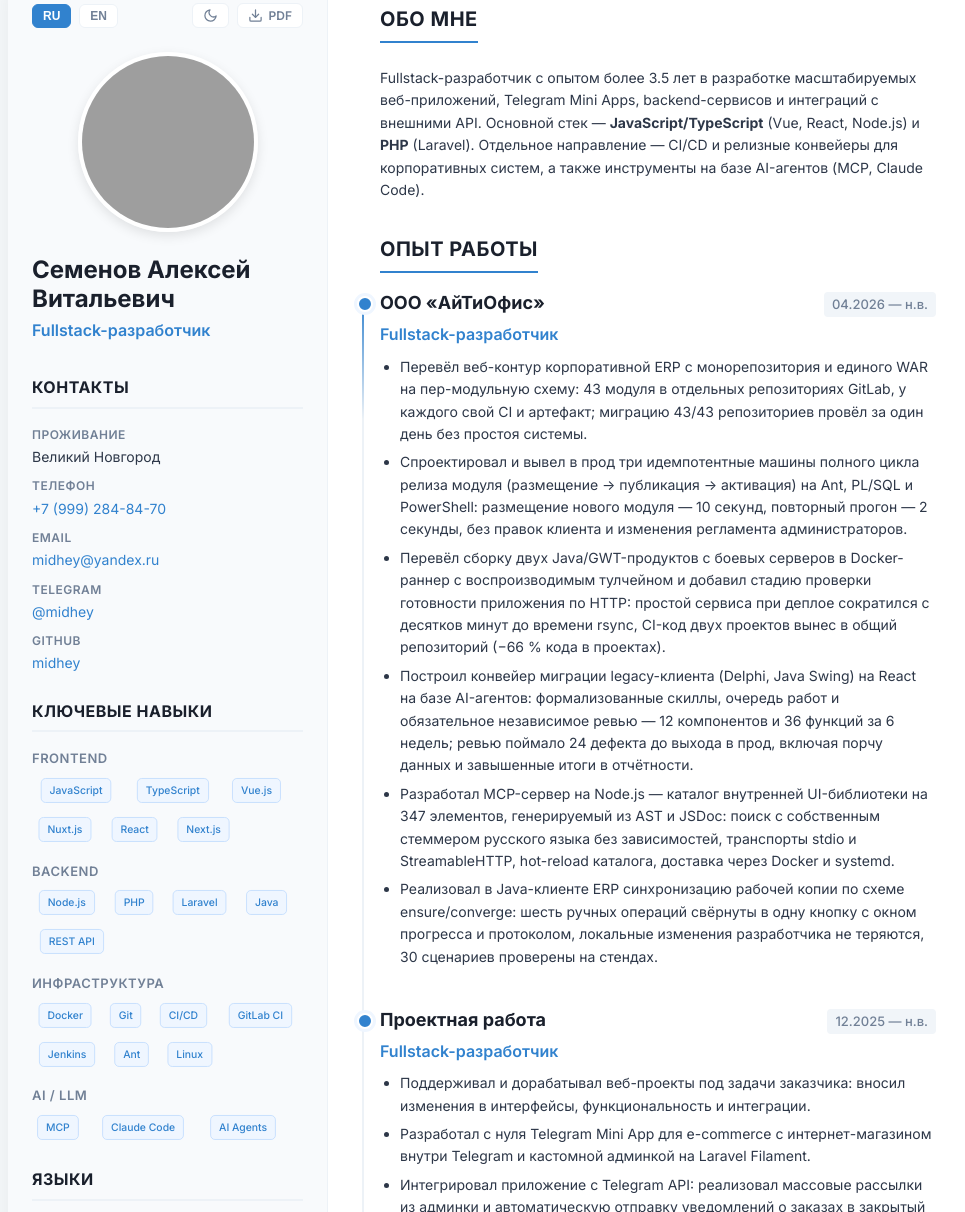
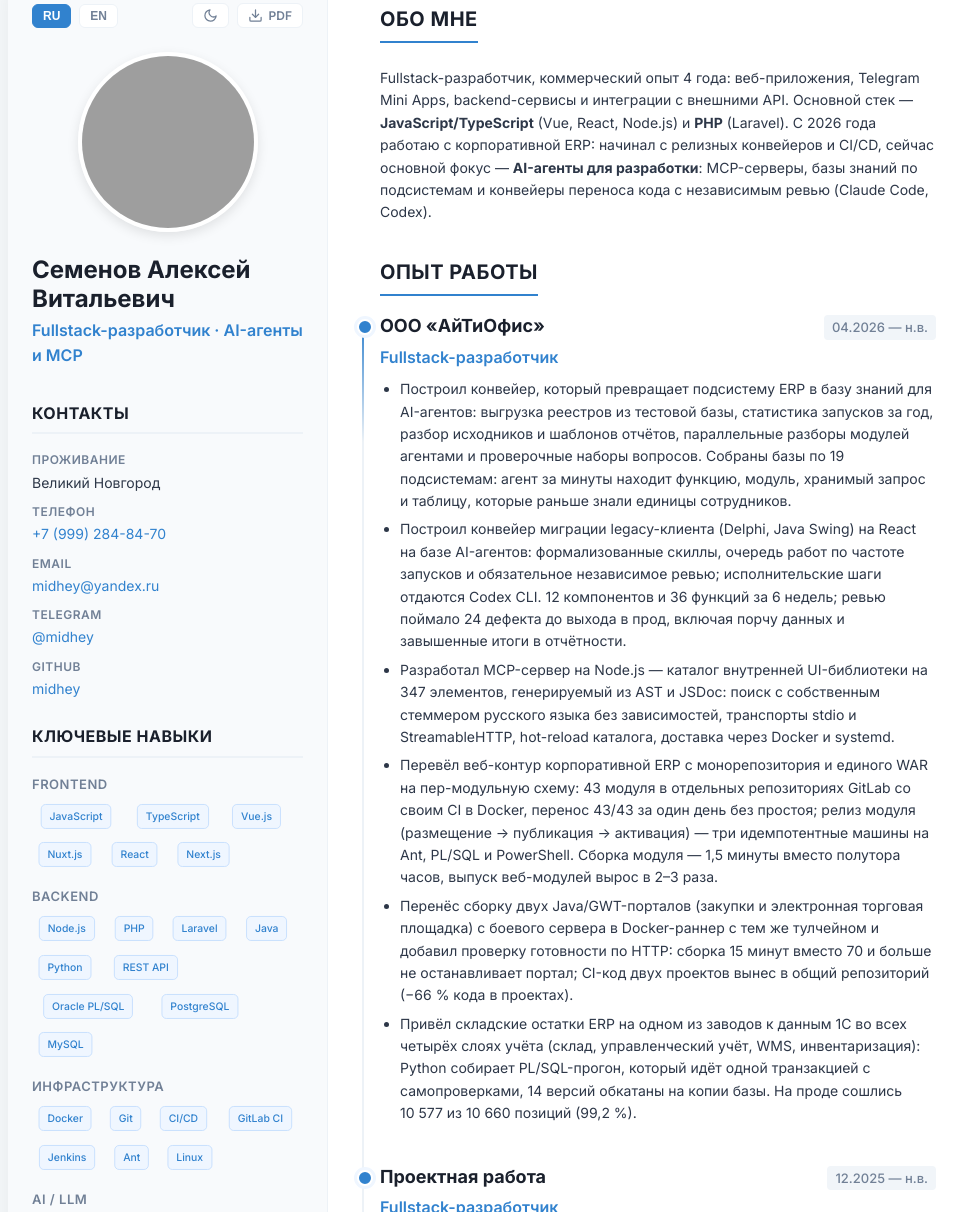
Before and after one commit to midhey/cv, a plain HTML site: page index.html in a window 1280 px wide. Shown: the part 69-1281 px from the top of the page, without its empty margins (152-1117 px from the left). Drawn offline with nearby package versions, Linux system fonts and the light colour scheme; grey boxes are pictures that could not be loaded.

Commit message:
feat: AI-фокус в резюме — базы знаний, сверка с 1С, новые цифры
- заголовок «Fullstack-разработчик · AI-агенты и MCP» отдельным ключом headline
- «Обо мне»: 4 года опыта, AI-агенты для разработки как основной фокус
- АйТиОфис: базы знаний по 19 подсистемам, сверка остатков с 1С, цифры сборки и выпусков; исправлена формулировка про простой GPMS
- проектная работа: собственная CMS вместо общего пункта
- навыки: Python, Oracle PL/SQL, PostgreSQL, MySQL, Codex CLI

Co-Authored-By: Claude Opus 5.5 <noreply@anthropic.com>

```diff
--- a/assets/js/locales/en.js
+++ b/assets/js/locales/en.js
@@ -2,12 +2,13 @@
 export const en = {
     name: "Alexey Semenov",
     position: "Fullstack Developer",
+    headline: "Fullstack Developer · AI Agents & MCP",
     contacts_title: "Contacts",
     skills_title: "Key Skills",
     skills_infra: "Infrastructure",
     languages_title: "Languages",
     about_title: "About Me",
-    about_text: `Fullstack Developer with over 3.5 years of experience in developing scalable web applications, Telegram Mini Apps, backend services, and external API integrations. Main stack: <b>JavaScript/TypeScript</b> (Vue, React, Node.js) and <b>PHP</b> (Laravel). A separate track is CI/CD and release pipelines for enterprise systems, plus tooling built on AI agents (MCP, Claude Code).`,
+    about_text: `Fullstack Developer with 4 years of commercial experience: web applications, Telegram Mini Apps, backend services, and external API integrations. Main stack: <b>JavaScript/TypeScript</b> (Vue, React, Node.js) and <b>PHP</b> (Laravel). Since 2026 I have been working on a corporate ERP: I started with release pipelines and CI/CD, and my main focus now is <b>AI agents for software development</b>: MCP servers, subsystem knowledge bases, and code migration pipelines with independent review (Claude Code, Codex).`,
     experience_title: "Work Experience",
     education_title: "Education",
     location: "Veliky Novgorod",
@@ -32,15 +33,15 @@ export const en = {
     exp_new_intel: "New Intelligence",
 
     exp_itoffice_list: `
-        <li>Migrated the web tier of a corporate ERP from a monorepo and a single WAR to a per-module scheme: 43 modules in separate GitLab repositories, each with its own CI and artifact; completed the 43/43 repository migration in one day with zero downtime.</li>
-        <li>Designed and shipped to production three idempotent release machines covering the full module lifecycle (allocate to publish to activate) in Ant, PL/SQL, and PowerShell: 10 seconds to onboard a new module, 2 seconds for a converged re-run, with no client changes and no change to admin procedures.</li>
-        <li>Moved the builds of two Java/GWT products off production servers into a Docker runner with a reproducible toolchain and added an HTTP application-readiness stage: deploy downtime dropped from tens of minutes to the duration of an rsync, and CI code for both projects was extracted into a shared repository (-66% in-project code).</li>
-        <li>Built an AI-agent-driven pipeline for migrating a legacy client (Delphi, Java Swing) to React: formalized skills, a work queue, and a mandatory independent review step - 12 components and 36 functions in 6 weeks; the review caught 24 defects before production, including data corruption and inflated report totals.</li>
+        <li>Built a pipeline that turns an ERP subsystem into a knowledge base for AI agents: registry exports from the test database, a year of usage statistics, source and report-template scanning, parallel module analyses by agents, and evaluation question sets. Knowledge bases now cover 19 subsystems: an agent finds the right function, module, stored query, and table in minutes - knowledge that used to live in a few people's heads.</li>
+        <li>Built an AI-agent-driven pipeline for migrating a legacy client (Delphi, Java Swing) to React: formalized skills, a work queue ordered by usage, and a mandatory independent review step; execution steps are delegated to Codex CLI. 12 components and 36 functions in 6 weeks; the review caught 24 defects before production, including data corruption and inflated report totals.</li>
         <li>Developed a Node.js MCP server - a 347-item catalog of an internal UI library generated from AST and JSDoc: search with a custom zero-dependency Russian stemmer, stdio and StreamableHTTP transports, catalog hot reload, and Docker/systemd delivery.</li>
-        <li>Implemented working-copy synchronization in the ERP Java client using an ensure/converge design: six manual steps collapsed into a single button with a progress window and log, local developer changes are never lost, and 30 scenarios were verified on staging.</li>
+        <li>Migrated the web tier of a corporate ERP from a monorepo and a single WAR to a per-module scheme: 43 modules in separate GitLab repositories, each with its own Docker-based CI, all 43 moved in one day with zero downtime; module release (allocate, publish, activate) runs on three idempotent machines in Ant, PL/SQL, and PowerShell. A module now builds in 1.5 minutes instead of 1.5 hours, and web module releases grew 2-3x.</li>
+        <li>Moved the builds of two Java/GWT portals (procurement and an e-trading platform) off the production server into a Docker runner with the same toolchain and added an HTTP readiness check: builds take 15 minutes instead of 70 and no longer take the portal down; CI code for both projects was extracted into a shared repository (-66% in-project code).</li>
+        <li>Reconciled ERP inventory balances at one of the plants with 1C across all four accounting layers (warehouse, management accounting, WMS, stocktaking): a Python generator builds a PL/SQL run that executes in a single transaction with self-checks, rehearsed in 14 versions on a database copy. In production, 10,577 of 10,660 items matched 1C (99.2%).</li>
     `,
     exp_project_list: `
-        <li>Maintained and improved web projects based on client requirements: UI changes, functionality updates, and integrations.</li>
+        <li>Building my own CMS for landing pages: pages assembled from blocks with strict schemas, static HTML output via Astro, a React admin panel, a Hono + Drizzle + PostgreSQL API, and an MCP server that lets LLMs edit and publish pages; one-command VPS install and updates with backup and rollback.</li>
         <li>Developed a Telegram Mini App for e-commerce from scratch with an in-app store and custom Laravel Filament admin panel.</li>
         <li>Integrated the app with Telegram API: implemented bulk messaging from the admin panel and automated order notifications to a private channel.</li>
         <li>Developed the frontend using Nuxt 4, TanStack Vue Query, and Pinia; built a custom style architecture with SCSS and BEM.</li>
--- a/assets/js/locales/ru.js
+++ b/assets/js/locales/ru.js
@@ -2,12 +2,13 @@
 export const ru = {
     name: "Семенов Алексей Витальевич",
     position: "Fullstack-разработчик",
+    headline: "Fullstack-разработчик · AI-агенты и MCP",
     contacts_title: "Контакты",
     skills_title: "Ключевые навыки",
     skills_infra: "Инфраструктура",
     languages_title: "Языки",
     about_title: "Обо мне",
-    about_text: `Fullstack-разработчик с опытом более 3.5 лет в разработке масштабируемых веб-приложений, Telegram Mini Apps, backend-сервисов и интеграций с внешними API. Основной стек — <b>JavaScript/TypeScript</b> (Vue, React, Node.js) и <b>PHP</b> (Laravel). Отдельное направление — CI/CD и релизные конвейеры для корпоративных систем, а также инструменты на базе AI-агентов (MCP, Claude Code).`,
+    about_text: `Fullstack-разработчик, коммерческий опыт 4 года: веб-приложения, Telegram Mini Apps, backend-сервисы и интеграции с внешними API. Основной стек — <b>JavaScript/TypeScript</b> (Vue, React, Node.js) и <b>PHP</b> (Laravel). С 2026 года работаю с корпоративной ERP: начинал с релизных конвейеров и CI/CD, сейчас основной фокус — <b>AI-агенты для разработки</b>: MCP-серверы, базы знаний по подсистемам и конвейеры переноса кода с независимым ревью (Claude Code, Codex).`,
     experience_title: "Опыт работы",
     education_title: "Образование",
     location: "Великий Новгород",
@@ -34,15 +35,15 @@ export const ru = {
 
     // Списки достижений
     exp_itoffice_list: `
-        <li>Перевёл веб-контур корпоративной ERP с монорепозитория и единого WAR на пер-модульную схему: 43 модуля в отдельных репозиториях GitLab, у каждого свой CI и артефакт; миграцию 43/43 репозиториев провёл за один день без простоя системы.</li>
-        <li>Спроектировал и вывел в прод три идемпотентные машины полного цикла релиза модуля (размещение → публикация → активация) на Ant, PL/SQL и PowerShell: размещение нового модуля — 10 секунд, повторный прогон — 2 секунды, без правок клиента и изменения регламента администраторов.</li>
-        <li>Перевёл сборку двух Java/GWT-продуктов с боевых серверов в Docker-раннер с воспроизводимым тулчейном и добавил стадию проверки готовности приложения по HTTP: простой сервиса при деплое сократился с десятков минут до времени rsync, CI-код двух проектов вынес в общий репозиторий (−66 % кода в проектах).</li>
-        <li>Построил конвейер миграции legacy-клиента (Delphi, Java Swing) на React на базе AI-агентов: формализованные скиллы, очередь работ и обязательное независимое ревью — 12 компонентов и 36 функций за 6 недель; ревью поймало 24 дефекта до выхода в прод, включая порчу данных и завышенные итоги в отчётности.</li>
+        <li>Построил конвейер, который превращает подсистему ERP в базу знаний для AI-агентов: выгрузка реестров из тестовой базы, статистика запусков за год, разбор исходников и шаблонов отчётов, параллельные разборы модулей агентами и проверочные наборы вопросов. Собраны базы по 19 подсистемам: агент за минуты находит функцию, модуль, хранимый запрос и таблицу, которые раньше знали единицы сотрудников.</li>
+        <li>Построил конвейер миграции legacy-клиента (Delphi, Java Swing) на React на базе AI-агентов: формализованные скиллы, очередь работ по частоте запусков и обязательное независимое ревью; исполнительские шаги отдаются Codex CLI. 12 компонентов и 36 функций за 6 недель; ревью поймало 24 дефекта до выхода в прод, включая порчу данных и завышенные итоги в отчётности.</li>
         <li>Разработал MCP-сервер на Node.js — каталог внутренней UI-библиотеки на 347 элементов, генерируемый из AST и JSDoc: поиск с собственным стеммером русского языка без зависимостей, транспорты stdio и StreamableHTTP, hot-reload каталога, доставка через Docker и systemd.</li>
-        <li>Реализовал в Java-клиенте ERP синхронизацию рабочей копии по схеме ensure/converge: шесть ручных операций свёрнуты в одну кнопку с окном прогресса и протоколом, локальные изменения разработчика не теряются, 30 сценариев проверены на стендах.</li>
+        <li>Перевёл веб-контур корпоративной ERP с монорепозитория и единого WAR на пер-модульную схему: 43 модуля в отдельных репозиториях GitLab со своим CI в Docker, перенос 43/43 за один день без простоя; релиз модуля (размещение → публикация → активация) — три идемпотентные машины на Ant, PL/SQL и PowerShell. Сборка модуля — 1,5 минуты вместо полутора часов, выпуск веб-модулей вырос в 2–3 раза.</li>
+        <li>Перенёс сборку двух Java/GWT-порталов (закупки и электронная торговая площадка) с боевого сервера в Docker-раннер с тем же тулчейном и добавил проверку готовности по HTTP: сборка 15 минут вместо 70 и больше не останавливает портал; CI-код двух проектов вынес в общий репозиторий (−66 % кода в проектах).</li>
+        <li>Привёл складские остатки ERP на одном из заводов к данным 1С во всех четырёх слоях учёта (склад, управленческий учёт, WMS, инвентаризация): Python собирает PL/SQL-прогон, который идёт одной транзакцией с самопроверками, 14 версий обкатаны на копии базы. На проде сошлись 10&nbsp;577 из 10&nbsp;660 позиций (99,2&nbsp;%).</li>
     `,
     exp_project_list: `
-        <li>Поддерживал и дорабатывал веб-проекты под задачи заказчика: вносил изменения в интерфейсы, функциональность и интеграции.</li>
+        <li>Разрабатываю собственную CMS для лендингов: страницы из блоков по строгим схемам, сборка в статический HTML на Astro, админка на React, API на Hono + Drizzle + PostgreSQL и MCP-сервер, через который нейросети правят и публикуют страницы; установка на VPS одной командой, обновление с бэкапом и откатом.</li>
         <li>Разработал с нуля Telegram Mini App для e-commerce с интернет-магазином внутри Telegram и кастомной админкой на Laravel Filament.</li>
         <li>Интегрировал приложение с Telegram API: реализовал массовые рассылки из админки и автоматическую отправку уведомлений о заказах в закрытый канал.</li>
         <li>Разработал клиентскую часть на Nuxt 4 с использованием TanStack Vue Query и Pinia; построил собственную архитектуру стилей на SCSS и БЭМ.</li>
--- a/index.html
+++ b/index.html
@@ -6,13 +6,13 @@
     <title>Резюме - Семенов Алексей Витальевич</title>
     <meta
       name="description"
-      content="Резюме Fullstack-разработчика Алексея Семенова: JavaScript/TypeScript (Vue, React, Node.js), PHP (Laravel), CI/CD и инструменты на базе AI-агентов (MCP, Claude Code)."
+      content="Резюме Fullstack-разработчика Алексея Семенова: JavaScript/TypeScript (Vue, React, Node.js), PHP (Laravel), AI-агенты для разработки (MCP, Claude Code, Codex), CI/CD."
     />
     <meta property="og:type" content="profile" />
-    <meta property="og:title" content="Семенов Алексей — Fullstack-разработчик" />
+    <meta property="og:title" content="Семенов Алексей — Fullstack-разработчик · AI-агенты и MCP" />
     <meta
       property="og:description"
-      content="Резюме: JavaScript/TypeScript (Vue, React, Node.js), PHP (Laravel), CI/CD и AI-агенты."
+      content="Резюме: JavaScript/TypeScript (Vue, React, Node.js), PHP (Laravel), AI-агенты и MCP-серверы, CI/CD."
     />
     <meta property="og:url" content="https://cv.midhey.ru/" />
     <meta
@@ -147,8 +147,8 @@
         <h1 class="resume__name" data-i18n="name">
           Семенов Алексей Витальевич
         </h1>
-        <div class="resume__position" data-i18n="position">
-          Fullstack-разработчик
+        <div class="resume__position" data-i18n="headline">
+          Fullstack-разработчик · AI-агенты и MCP
         </div>
 
         <section class="section section--sidebar">
@@ -230,7 +230,11 @@
               <span class="skills__item">PHP</span>
               <span class="skills__item">Laravel</span>
               <span class="skills__item">Java</span>
+              <span class="skills__item">Python</span>
               <span class="skills__item">REST API</span>
+              <span class="skills__item">Oracle PL/SQL</span>
+              <span class="skills__item">PostgreSQL</span>
+              <span class="skills__item">MySQL</span>
             </div>
           </div>
 
@@ -254,6 +258,7 @@
             <div class="skills">
               <span class="skills__item">MCP</span>
               <span class="skills__item">Claude Code</span>
+              <span class="skills__item">Codex CLI</span>
               <span class="skills__item">AI Agents</span>
             </div>
           </div>
@@ -290,13 +295,14 @@
           <h2 class="section__title" data-i18n="about_title">Обо мне</h2>
           <div class="experience__description">
             <p data-i18n="about_text">
-              Fullstack-разработчик с опытом более 3.5 лет в разработке
-              масштабируемых веб-приложений, Telegram Mini Apps,
-              backend-сервисов и интеграций с внешними API. Основной стек —
-              <b>JavaScript/TypeScript</b> (Vue, React, Node.js) и
-              <b>PHP</b> (Laravel). Отдельное направление — CI/CD и релизные
-              конвейеры для корпоративных систем, а также инструменты на базе
-              AI-агентов (MCP, Claude Code).
+              Fullstack-разработчик, коммерческий опыт 4 года: веб-приложения,
+              Telegram Mini Apps, backend-сервисы и интеграции с внешними API.
+              Основной стек — <b>JavaScript/TypeScript</b> (Vue, React,
+              Node.js) и <b>PHP</b> (Laravel). С 2026 года работаю с
+              корпоративной ERP: начинал с релизных конвейеров и CI/CD, сейчас
+              основной фокус — <b>AI-агенты для разработки</b>: MCP-серверы,
+              базы знаний по подсистемам и конвейеры переноса кода с
+              независимым ревью (Claude Code, Codex).
             </p>
           </div>
         </section>
```
